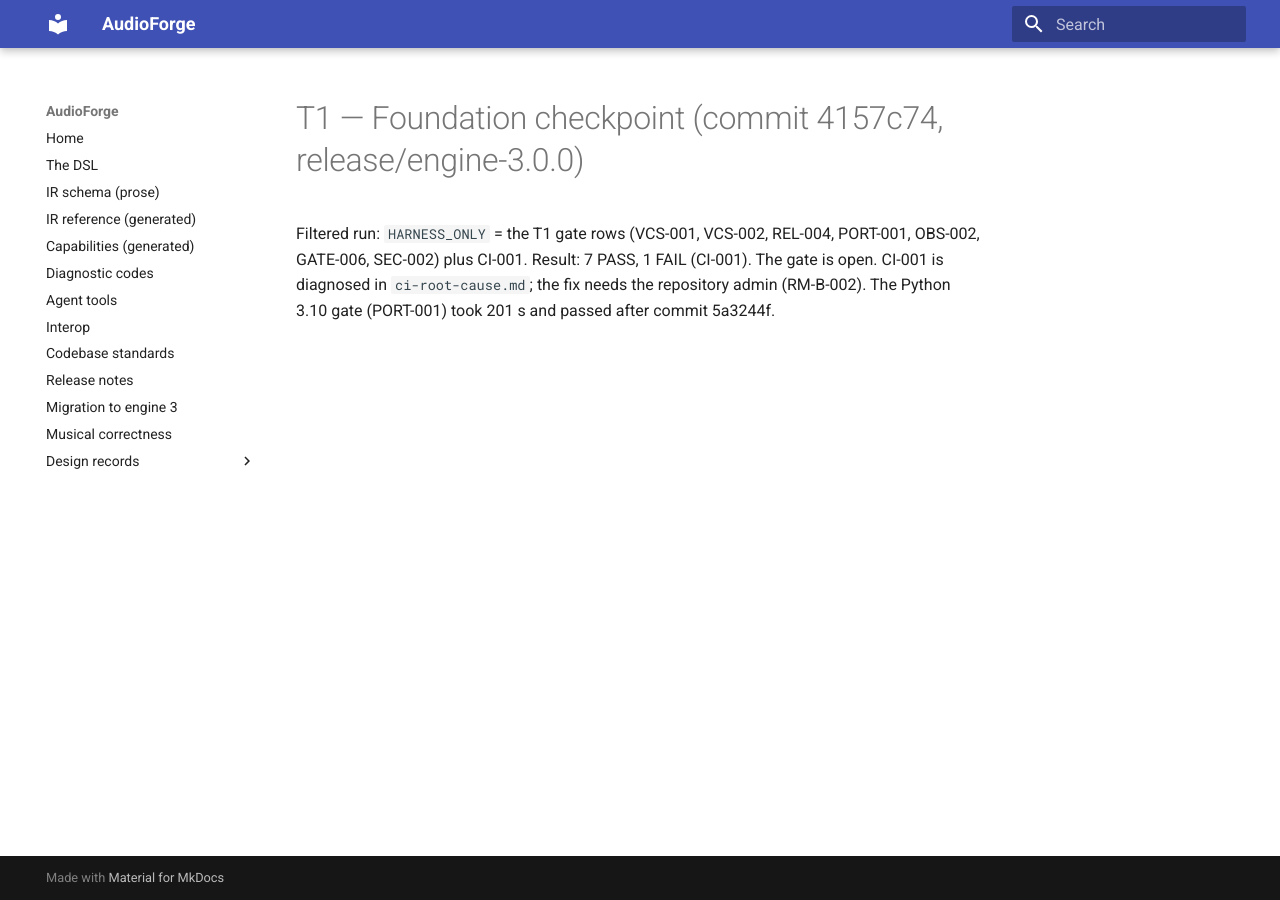
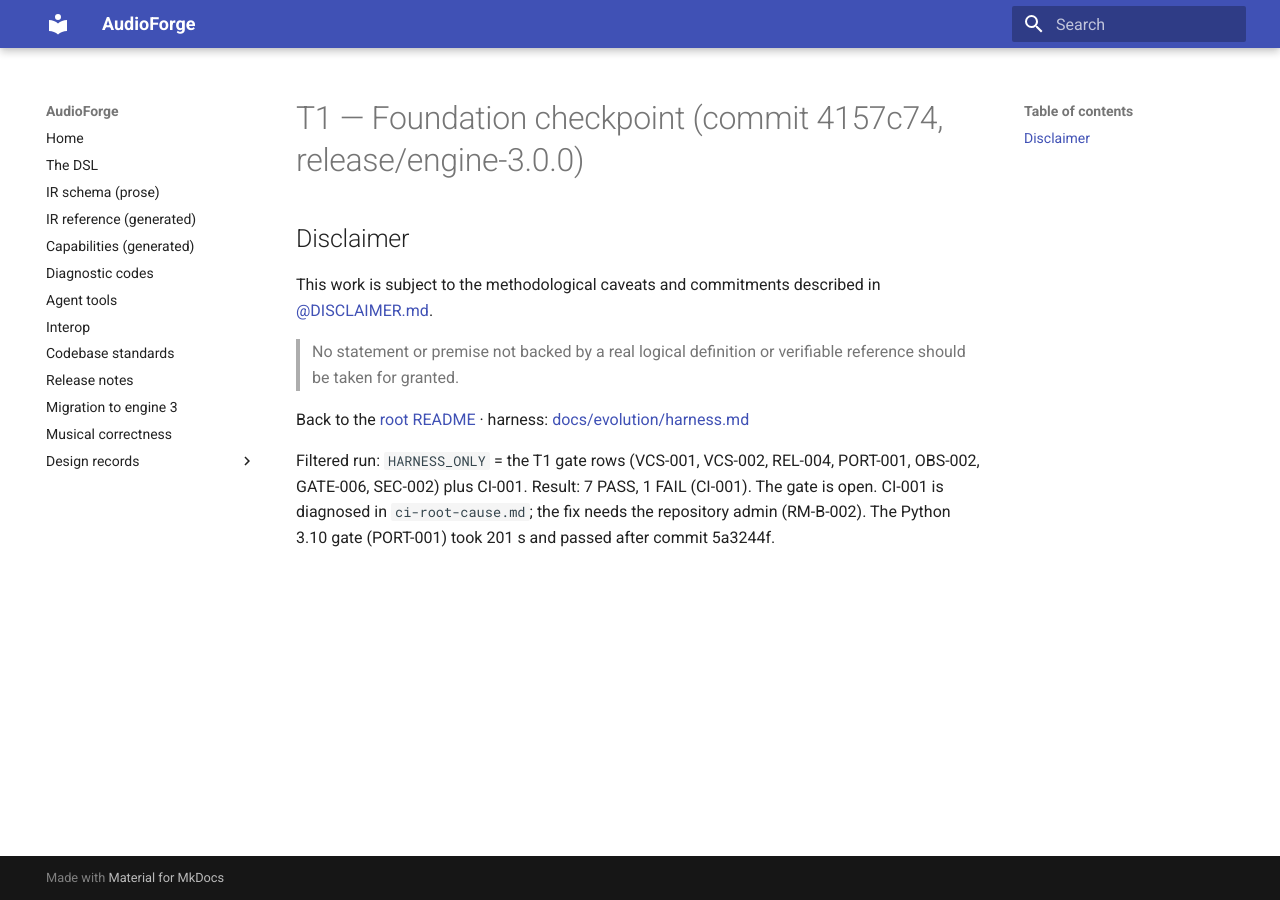
Before and after one commit to pedroanisio/audioforge, an MkDocs documentation site: the page built from docs/evolution/evidence/T1/README.md, in a window 1280 px wide. Built offline with MkDocs 1.6.1 and Material for MkDocs 9.7.7, drawn with Linux system fonts in a browser that asks for light colours.

Commit message:
docs: disclaimer frontmatter and DISCLAIMER.md reference on evidence READMEs and BACKLOG.md
CLAUDE.md requires every README to reference DISCLAIMER.md and every
AI-produced Markdown file to carry the disclaimer frontmatter; the T1/T2
evidence READMEs and the reconciled BACKLOG.md lacked both (found by the PR #1
code review, conventions pass).

Co-Authored-By: Claude Fable 5.1 <noreply@anthropic.com>

```diff
--- a/docs/evolution/evidence/T1/README.md
+++ b/docs/evolution/evidence/T1/README.md
@@ -1,4 +1,21 @@
+---
+disclaimer:
+  notice: >-
+    No information within this document should be taken for granted.
+    Any statement or premise not backed by a real logical definition
+    or verifiable reference may be invalid, erroneous, or a hallucination.
+  generated_by: "Claude Fable 5.1 via Claude Code"
+  date: "2026-09-05"
+---
+
 # T1 — Foundation checkpoint (commit 4157c74, release/engine-3.0.0)
+
+## Disclaimer
+
+This work is subject to the methodological caveats and commitments described in [@DISCLAIMER.md](../../../../DISCLAIMER.md).
+> No statement or premise not backed by a real logical definition or verifiable reference should be taken for granted.
+
+Back to the [root README](../../../../README.md) · harness: [docs/evolution/harness.md](../../harness.md)
 
 Filtered run: `HARNESS_ONLY` = the T1 gate rows (VCS-001, VCS-002, REL-004, PORT-001,
 OBS-002, GATE-006, SEC-002) plus CI-001. Result: 7 PASS, 1 FAIL (CI-001). The gate is open.
```
Also changed, not shown: docs/BACKLOG.md (+10 -0 lines), docs/evolution/evidence/T2/README.md (+17 -0 lines).
